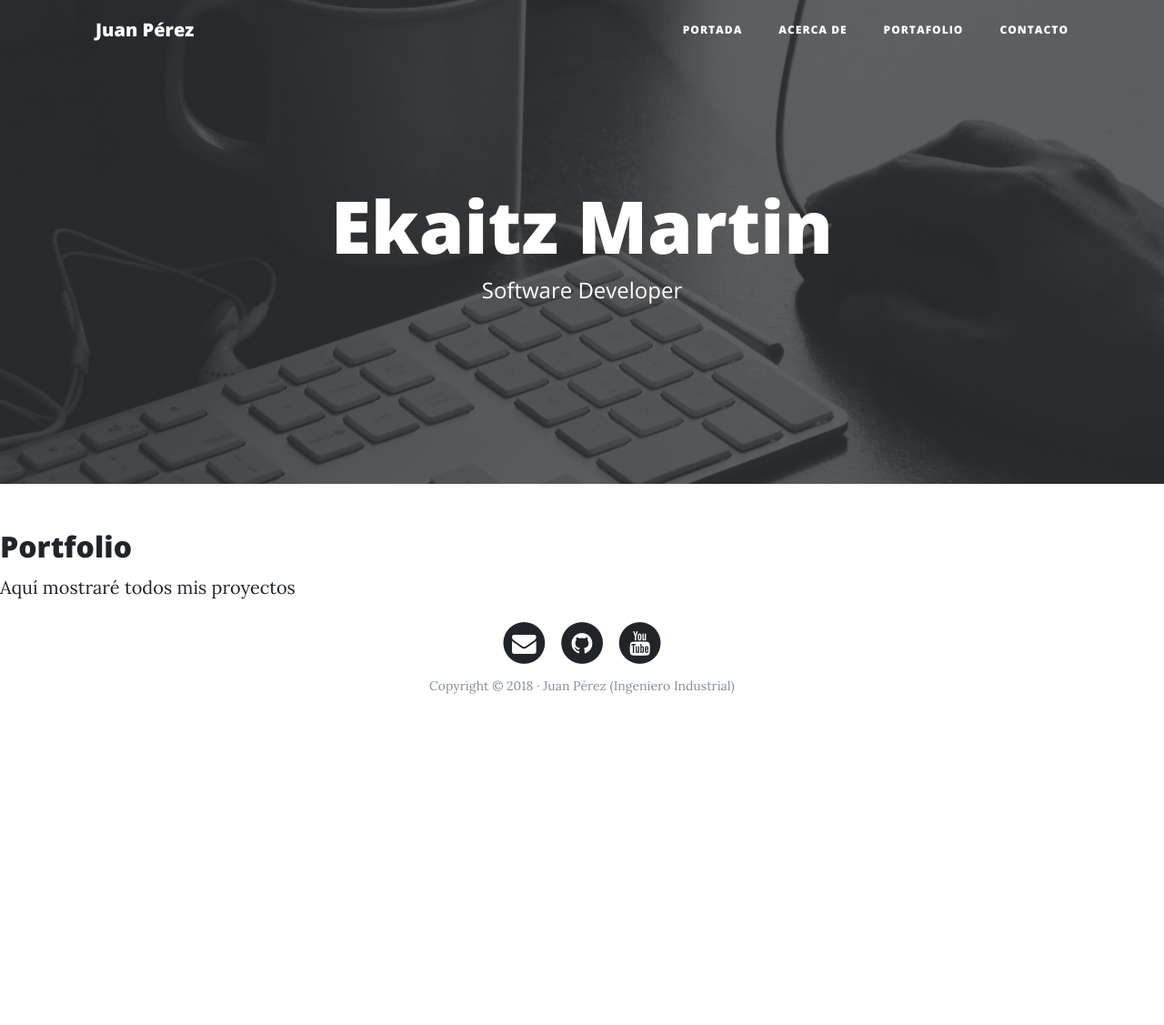
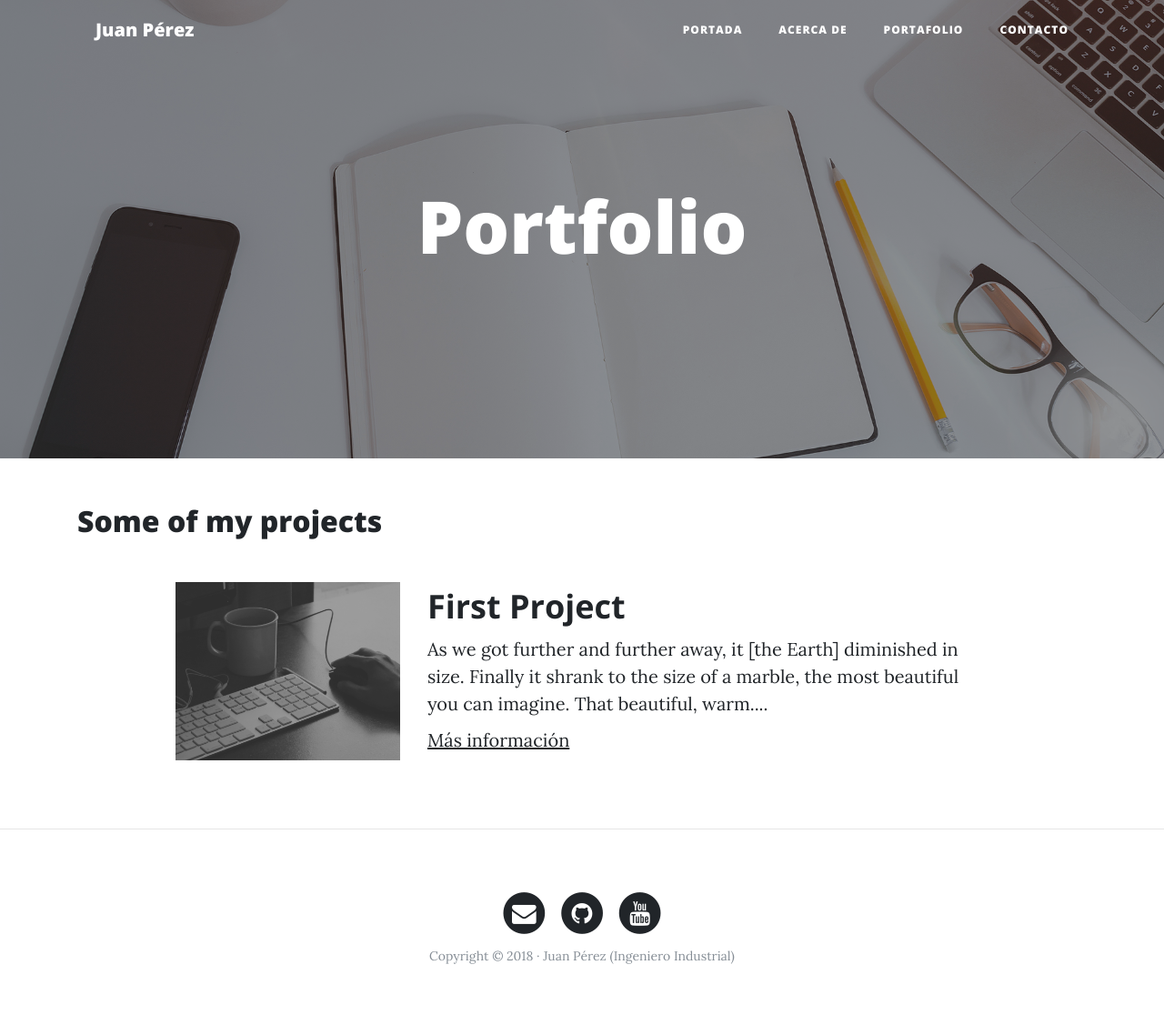
Before and after one commit to eekaa29/Web-Personal, a Django app: page /portfolio/ in a window 1280 px wide. Shown: the whole page at 91% size. Before the commit the page ends 763 px from the top, so only its background shows below. Run offline with Django 5.2, Linux system fonts and the light colour scheme; some libraries are stand-ins or nearby versions.

Commit message:
All frontend eschema created

```diff
--- a/core/templates/core/base.html
+++ b/core/templates/core/base.html
@@ -48,15 +48,13 @@
     </nav>
 
     <!-- Cabecera -->
-    {% static 'core/img/home-bg.jpg' as backgroundImage %}
-    <header class="masthead" style="background-image: url('{{ backgroundImage }}')">
+    <header class="masthead" style="background-image: url('{% block background %}{% endblock %}')">
       <div class="overlay"></div>
       <div class="container">
         <div class="row">
           <div class="col-lg-8 col-md-10 mx-auto">
             <div class="site-heading">
-              <h1>Ekaitz Martin</h1>
-              <span class="subheading">Software Developer</span>
+                {% block headers %}{% endblock %}
             </div>
           </div>
         </div>
@@ -64,8 +62,13 @@
     </header>
 
     <!--Contenido-->
-    {% block content %}{% endblock %}
+    <div class="container">
+        {% block content %}{% endblock %}
+    </div>
 
+    {% if request.path != "/" %}
+     <hr>
+    {% endif %}
     <!-- Pié de página -->
     <footer>
       <div class="container">
--- a/core/templates/core/portfolio.html
+++ b/core/templates/core/portfolio.html
@@ -1,8 +1,25 @@
 {% extends "core/base.html" %}
 {% block title %}Portfolio{% endblock %}
+
+{% block background %}{% load static %}{% static 'core/img/portfolio-bg.jpg' %}{% endblock %}
+
+{% block headers %}
+    <h1>Portfolio</h1>
+{% endblock %}
+
 {% block content %}
-
-<h2>Portfolio</h2>
-
-<p>Aquí mostraré todos mis proyectos</p>
+<h2>Some of my projects</h2>
+<div class="container">
+	      <!-- Proyecto -->
+	      <div class="row project">
+	      	<div class="col-lg-3 col-md-4 offset-lg-1">
+			      <img class="img-fluid" src=" {% static 'core/img/home-bg.jpg' %} " alt="">
+	      	</div>
+	        <div class="col-lg-7 col-md-8">
+	      		<h2 class="section-heading title">First Project</h2>
+	          <p>As we got further and further away, it [the Earth] diminished in size. Finally it shrank to the size of a marble, the most beautiful you can imagine. That beautiful, warm....</p>
+	          <p><a href="http://google.com">Más información</a></p>
+	      	</div>
+	      </div>
+</div>
 {% endblock %}
```
Also changed, not shown: core/templates/core/about-me.html (+14 -4 lines), core/templates/core/contact.html (+20 -4 lines), core/templates/core/home.html (+4 -5 lines).
